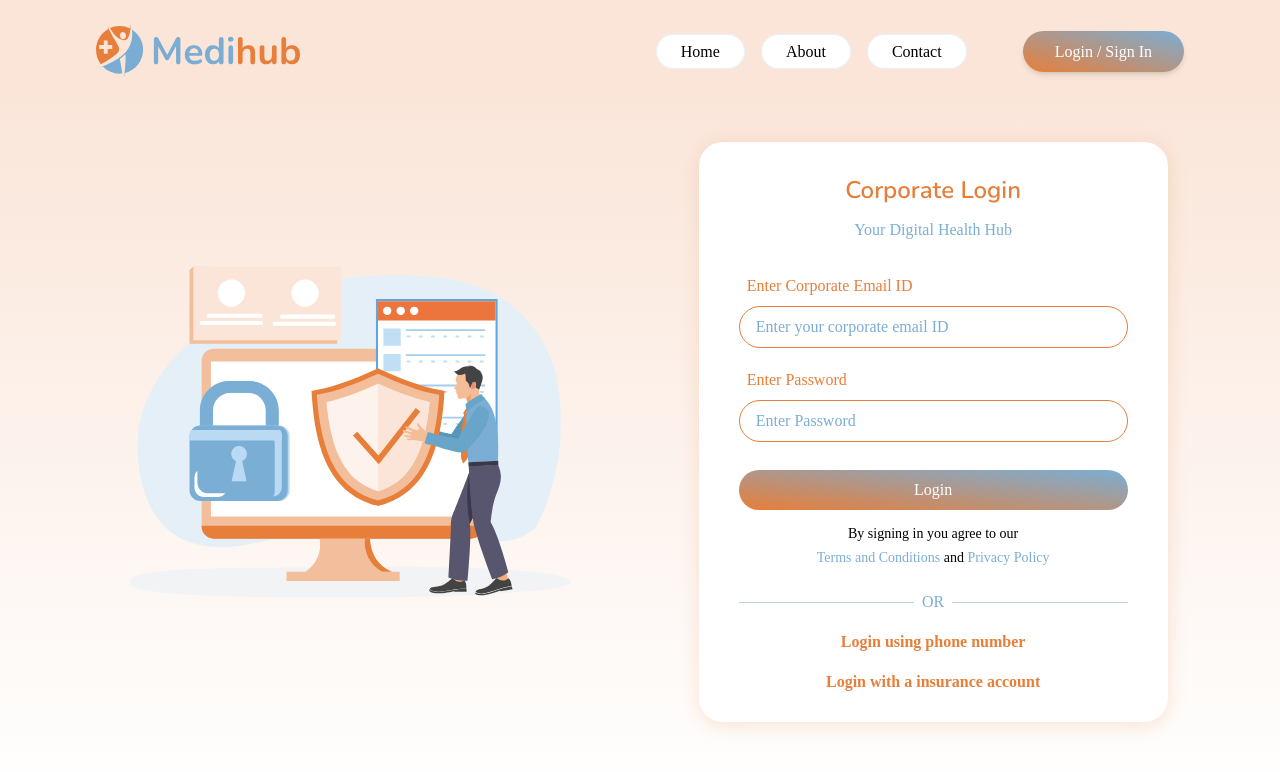
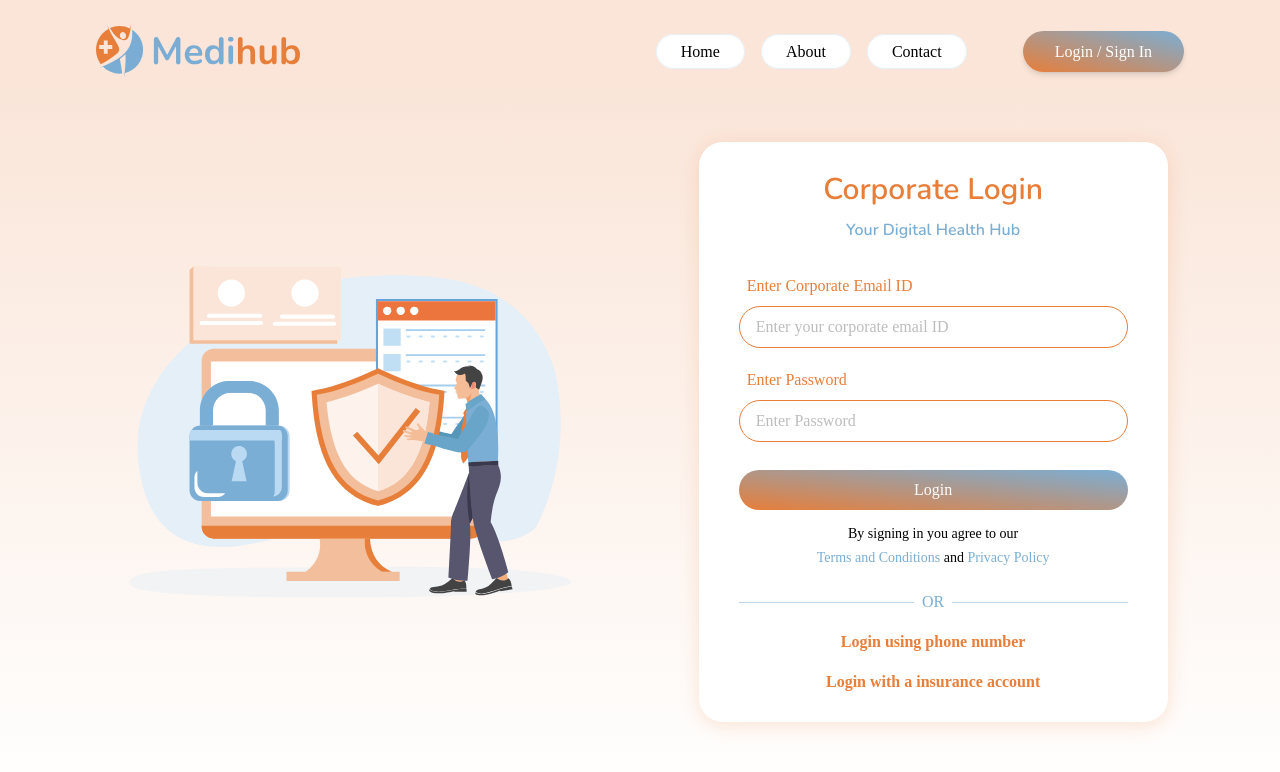
Before and after one commit to vinaykanna/medihub, a React (Vite) app: page /login in a window 1280 px wide. Shown: the top 772 px of the page. Built offline with nearby package versions, Linux system fonts and the light colour scheme; a web font is replaced by a local one.

Commit message:
refactor login page styles

```diff
--- a/src/pages/Login/Login.jsx
+++ b/src/pages/Login/Login.jsx
@@ -1,9 +1,9 @@
 import loginHero from "@assets/images/login_hero.svg";
 import TextField from "@components/TextField";
 import Header from "@components/Header";
-import { twMerge } from "tailwind-merge";
 import { Link } from "react-router-dom";
 import Button from "../../components/Button";
+import { twJoin } from "tailwind-merge";
 
 function Login() {
   const handleSubmit = (e) => {
@@ -11,19 +11,34 @@ function Login() {
   };
   return (
     <>
-      <section className="w-full min-h-screen bg-gradient-to-b from-primary-light from-10%">
+      <section
+        className={twJoin(
+          "w-full min-h-screen",
+          "bg-gradient-to-b from-primary-light from-10%"
+        )}
+      >
         <Header />
-        <div className="max-w-[1087px] px-4 w-full mx-auto flex justify-between text-center items-center mt-10 gap-32">
+        <div
+          className={twJoin(
+            "max-w-[1087px] px-4 w-full mx-auto mt-10",
+            "flex justify-between text-center items-center gap-32"
+          )}
+        >
           <article className="max-[400px] w-1/2">
             <img src={loginHero} alt="" />
           </article>
-          <article className="max-[400px] w-1/2 bg-white rounded-3xl py-7 px-10 shadow-[0_4px_20px_0px_#E77E3A33]">
+          <article
+            className={twJoin(
+              "max-[400px] w-1/2 py-7 px-10 bg-white",
+              "rounded-3xl shadow-[0_4px_20px_0px_#E77E3A33]"
+            )}
+          >
             <form onSubmit={handleSubmit}>
               <header>
-                <h1 className="text-2xl leading-[40px] font-nunito-bold text-primary-solid">
+                <h1 className="text-3xl leading-[40px] font-nunito-bold text-primary-solid">
                   Corporate Login
                 </h1>
-                <p className="text-secondary-solid text-base mt-2">
+                <p className="text-secondary-solid font-nunito-bold text-base mt-2 font-bold">
                   Your Digital Health Hub
                 </p>
               </header>
@@ -36,6 +51,7 @@ function Login() {
                   autoFocus
                   required
                   type="email"
+                  inputClassName="placeholder:text-[#BDBDBD]"
                 />
                 <TextField
                   id="password"
@@ -44,6 +60,7 @@ function Login() {
                   className="text-left mt-5"
                   required
                   type="password"
+                  inputClassName="placeholder:text-[#BDBDBD]"
                 />
                 <Button type="submit" className="w-full mt-7">
                   Login
```
